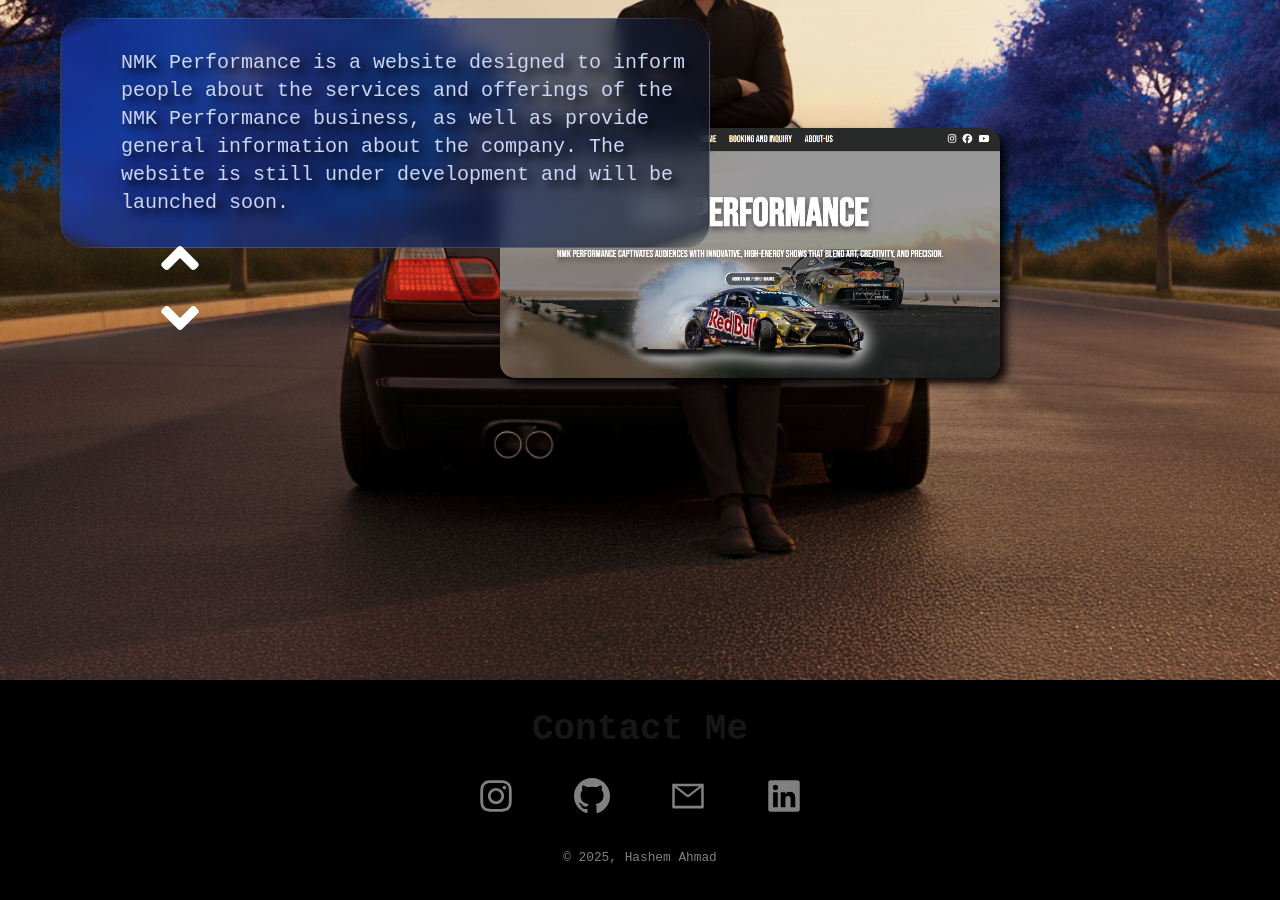
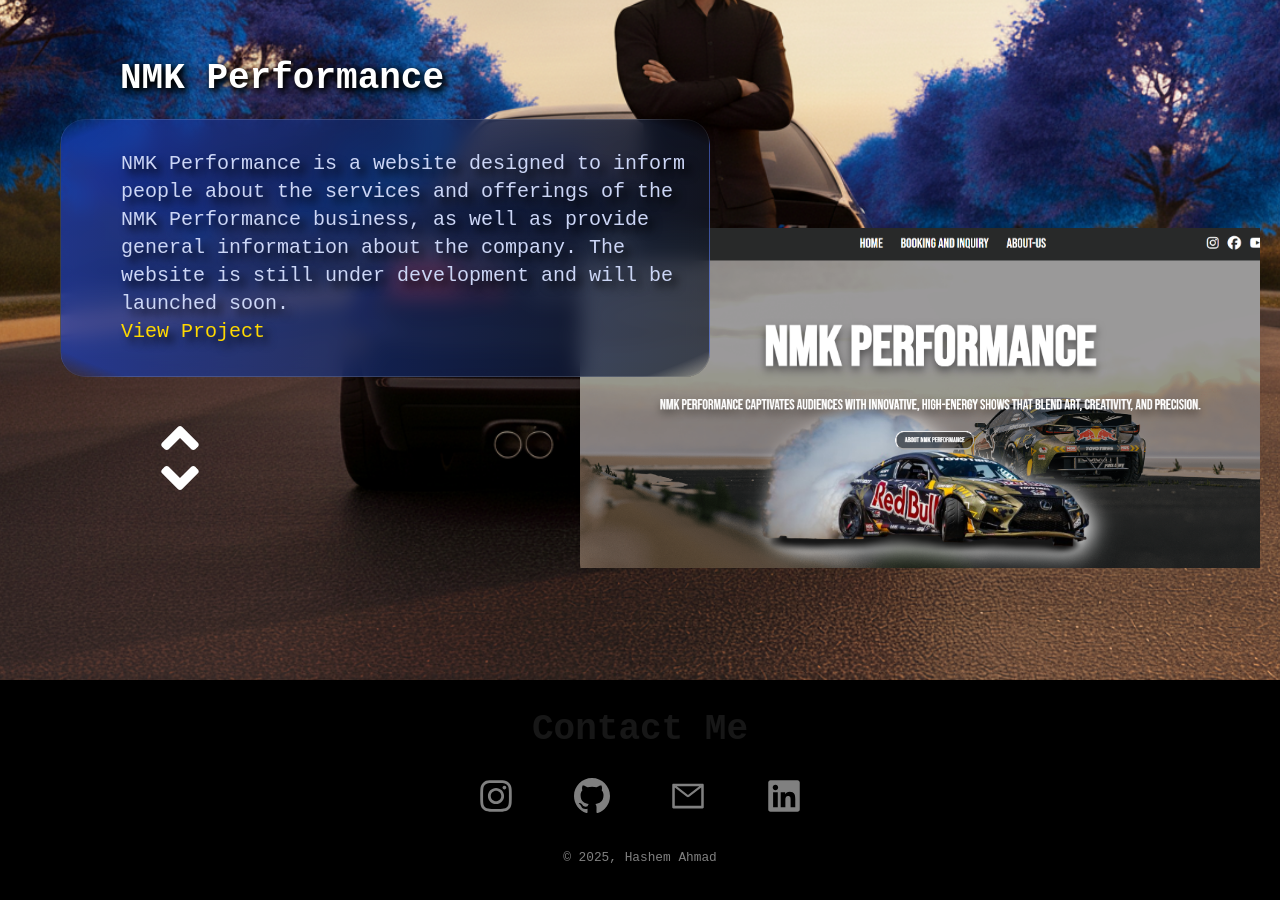
Before and after one commit to hashem-ahmad/HashemProtfolio, a Next.js app: page / in a window 1280 px wide. Shown: the part 2720-3620 px from the top of the page. Built offline with nearby package versions, Linux system fonts and the light colour scheme.

Commit message:
Update Project.tsx

```diff
--- a/components/Project.tsx
+++ b/components/Project.tsx
@@ -43,7 +43,7 @@ function NextArrow(props: React.ComponentPropsWithoutRef<"div">) {
   const { onClick } = props;
   return (
     <div
-      className={`${styles.icon} absolute top-150 left-40 max-md:top-110 max-md:left-20 max-sm:left-5 max-sm:top-90 transform -translate-x-1/2 z-10 cursor-pointer max-2xl:top-110 max-sm:hidden`}
+      className={`${styles.icon} absolute top-150 left-40 max-md:top-110 max-md:left-20 transform -translate-x-1/2 z-10 cursor-pointer max-2xl:top-110 max-sm:top-[50%] max-sm:left-[5%] max-sm:rotate-90 max-lg:top-[70%] max-lg:left-25 lg:top-150`}
       onClick={onClick}
     >
       <FaAngleDown className="text-6xl text-white text-shadow-xl" />
@@ -55,7 +55,7 @@ function PrevArrow(props: React.ComponentPropsWithoutRef<"div">) {
   const { onClick } = props;
   return (
     <div
-      className={`${styles.icon} absolute top-130 left-40 max-md:top-100 max-md:left-20 max-sm:left-5 max-sm:top-70 transform -translate-x-1/2 z-10 cursor-pointer max-2xl:top-95 max-sm:hidden`}
+      className={`${styles.icon} absolute top-130 left-40 max-md:top-100 max-md:left-20 transform -translate-x-1/2 z-10 cursor-pointer max-2xl:top-95 max-sm:top-[50%] max-sm:left-[95%] max-sm:rotate-90 max-lg:top-[65%] max-lg:left-25 lg:top-140`}
       onClick={onClick}
     >
       <FaAngleUp className="text-6xl text-white text-shadow-xl" />
@@ -81,7 +81,7 @@ export default function Project() {
       className={`${styles.Projects} h-[120vh] flex flex-col h-screen`}
     >
       <h1
-        className={`${styles.BigHeader} text-6xl font-bold mb-5 place-items-center justify-center drop-shadow-xl z-0container mx-auto text-center`}
+        className={`${styles.BigHeader} text-6xl font-bold mb-5 place-items-center justify-center drop-shadow-xl z-0container mx-auto text-center max-sm:text-5xl`}
       >
         My Projects
       </h1>
@@ -89,9 +89,9 @@ export default function Project() {
         {data.map((project, idx) => {
           return (
             <div key={idx} className="flex flex-col gap-12">
-              <div className={`${styles.projectcontainer}`}>
+              <div className={`${styles.projectcontainer} max-lg:place-items-center`}>
                 <div
-                  className={`${styles.imageContainer}  relative 2xl:left-250 2xl:top-85 2xl:w-750 max-md:w-150 md:w-150 md:left-30 max-md-top-120 md-top-120 max-2xl:left-140 2xl:left-140 max-2xl:top-55 2xl:top-55 max-lg:top-70 lg:top-70 z-0 max-2xl:w-[650px] max-lg:w-[500px] lg:w-[500px] max-lg:left-120 lg:left-120 max-2xl:h-[auto] max-sm:w-95 max-sm:left-0 max-sm:top-90`}
+                  className={`${styles.imageContainer}  relative 2xl:left-250 2xl:top-85 2xl:w-750 max-md:w-150 md:w-150  max-md-top-120 md-top-120 max-2xl:left-140 2xl:left-140 max-2xl:top-55 2xl:top-55 max-lg:top-115 max-lg:left-0 lg:top-95 z-0 max-2xl:w-[650px] max-lg:w-[500px] lg:w-[650px] lg:left-80 max-2xl:h-[auto] max-sm:hidden max-lg:place-items-center xl:left-140 xl:w-[700px]`}
                 >
                   <Image
                     src={project.image}
@@ -99,12 +99,12 @@ export default function Project() {
                     width={750}
                     height={450}
                     priority={idx === 0}
-                    className={`${styles.projectImage} z-0 cursor-pointer shadow-xl/50 hover:scale-105 transition-transform duration-300 ease-in-out`}
+                    className={`${styles.projectImage} z-0 cursor-pointer shadow-xl/50 hover:scale-105 transition-transform duration-300 ease-in-out max-sm:hidden`}
                     onClick={() => window.open(project.link, "_blank")}
                   />
                 </div>
                 <div
-                  className={`${styles.projectExContainer} relative h-auto z-10 2xl:bottom-40 2xl:left-10 max-2xl:bottom-70 2xl:bottom-70 max-lg:bottom-35 lg:bottom-35 max-2xl:left-10 2xl:left-10 max-ms:place-items-center max-sm:left-0 max-sm:bottom-25`}
+                  className={`${styles.projectExContainer} relative h-auto z-10 2xl:bottom-40 2xl:left-10 max-2xl:bottom-70 2xl:bottom-70 max-lg:bottom-15 lg:bottom-35 max-2xl:left-10 2xl:left-10 max-ms:place-items-center max-sm:left-0 max-sm:bottom-25 max-lg:place-items-center sm:bottom-20`}
                 >
                   <h2
                     className={`${styles.projectTitle} text-4xl font-bold mb-5 place-items-center justify-center text-black text-shadow-x l max-sm:mr-4`}
@@ -118,6 +118,10 @@ export default function Project() {
                       className={`${styles.paragraph} 2xl:text-2xl max-2xl:text-2xl max-lg:text-xl lg:text-xl text-shadow-xl max-sm:text-base max-sm:text-center`}
                     >
                       {project.description}
+                      <br />
+                      <a href={project.link} target="_blank" rel="noopener noreferrer" className="text-[#ffd900] hover:text-[#597bf8] transition-colors duration-300 decoration-solid">
+                        View Project
+                      </a>
                     </p>
                   </div>
                 </div>
```
